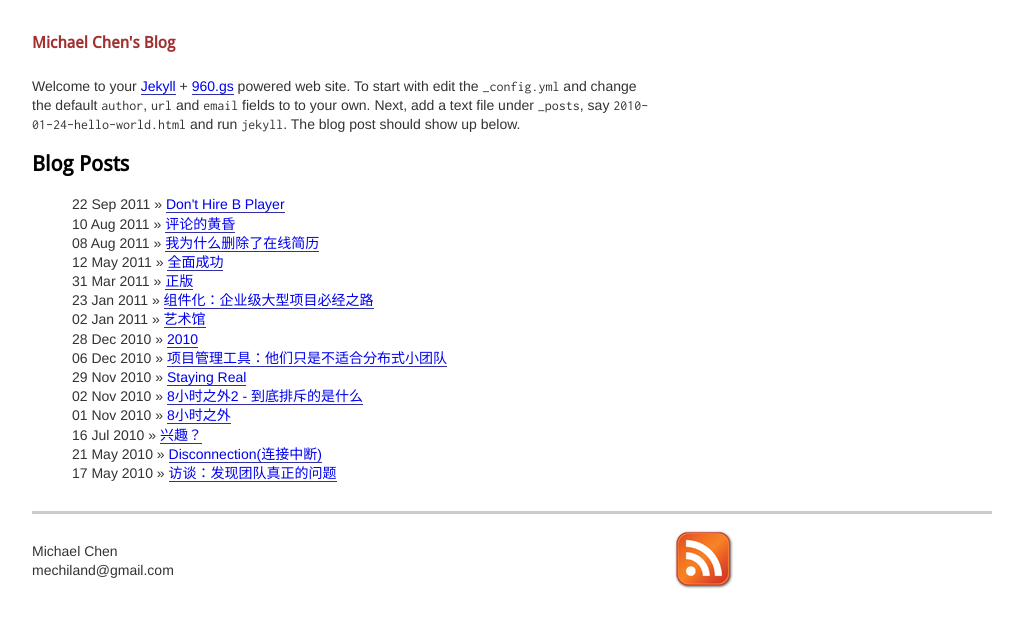
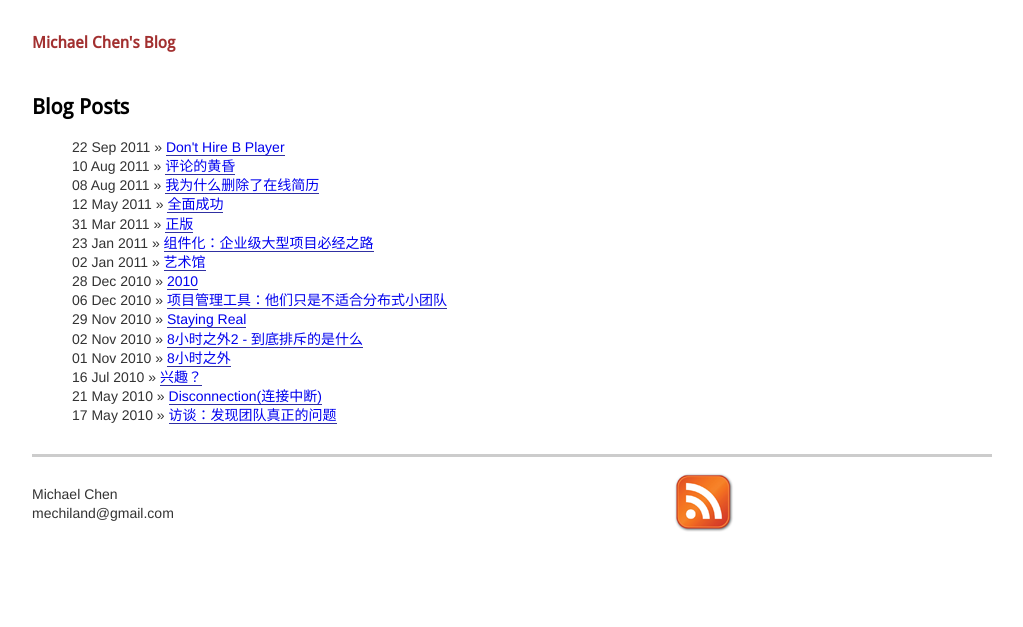
Before and after one commit to mechiland/mechiland.github.com, a Jekyll site: the page built from index.html, in a window 1280 px wide. Shown: the top 627 px of the page, without its empty margins (128-1151 px from the left). Built offline with Jekyll 4.4.1, drawn with Linux system fonts in a browser that asks for light colours; Markdown is read by kramdown in place of the engine named in the settings.

Commit message:
remove the fav icon, and remove 960 texts

```diff
--- a/index.html
+++ b/index.html
@@ -2,13 +2,6 @@
 layout: default
 title: Home
 ---
-Welcome to your <a href="http://jekyllrb.com">Jekyll</a> + <a href="http://960.gs">960.gs</a> powered web site.
-
-To start with edit the <code>_config.yml</code> and change the default <code>author</code>, <code>url</code> and <code>email</code> fields to
-to your own.
-
-Next, add a text file under <code>_posts</code>, say <code>2010-01-24-hello-world.html</code> and run <code>jekyll</code>. The blog post
-should show up below.
 
 <section>
 <h1>Blog Posts</h1>
```
Also changed, not shown: favicon.ico (deleted).
